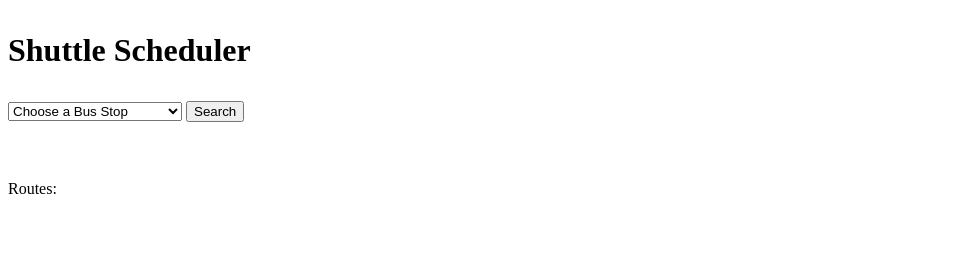
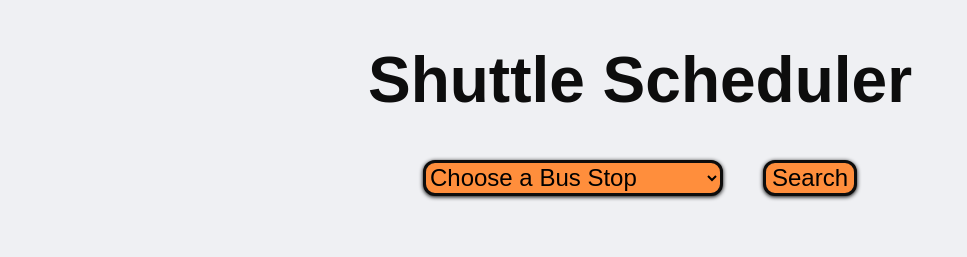
Before and after one commit to OracleOfCourage/Shuttle_Scheduler, a plain HTML site: page Shuttle/index.html in a window 1280 px wide. Shown: the whole page, without its empty margins (0-967 px from the left). Drawn offline with Linux system fonts and the light colour scheme.

Commit message:
started css, linked css to html

```diff
--- a/Shuttle/css/style.css
+++ b/Shuttle/css/style.css
@@ -0,0 +1,42 @@
+:root{
+    --bgcolor: #eff0f3;
+    --text: #0d0d0d;
+    --secondary: #ff8e3c;
+}
+
+body{
+    max-width: 1000px;
+    font-family: sans-serif;
+    margin: auto;
+    background-color: var(--bgcolor);
+    color: var(--text);
+}
+h1{
+    font-size: 4rem;
+    margin: 40px, auto;
+}
+h1 p{
+    margin: 0;
+    text-align: center;
+}
+.input{
+    display: flex;
+    margin: auto;
+    justify-content: center;
+}
+select, button{
+    font-size: 1.5rem;
+    margin: 0 20px;
+    background-color: var(--secondary);
+    cursor: pointer;
+    border-width: 0;
+    border-radius: .75rem;
+    border-width: 3px;
+    border-style: solid;
+    border-color: var(--text);
+    box-shadow: 0px 1px 4px black;
+}
+
+.table{
+    margin: auto;
+}
--- a/Shuttle/index.html
+++ b/Shuttle/index.html
@@ -4,6 +4,7 @@
     <meta charset="UTF-8">
     <title>Shuttle Scheduler</title>
 
+    <link href="css/style.css" rel="stylesheet">
     <script src="js/script.js"></script>
 
     <meta http-equiv="X-UA-Compatible" content="IE=edge">
@@ -16,7 +17,7 @@
             <p>Shuttle Scheduler</p>
         </h1>
     </header>
-    <section>
+    <section class="input">
         <select id="location">
             <option value="skip" selected>Choose a Bus Stop</option>
             <option value="175 Jefferson">175 Jefferson</option>
@@ -30,7 +31,7 @@
         </select>
         <button class="searchbutton" type="button" id="search">Search</button>
     </section>
-    <article>
+    <section class="table">
         <table>
             <tbody>
                 <tr>
@@ -91,10 +92,6 @@
                 </tr>
             </tbody>
         </table>
-    </article>
-
-<div class="route">Routes:</div>
-<ul id="test"></ul>
-
+    </section>
 </body>
 </html>
```
